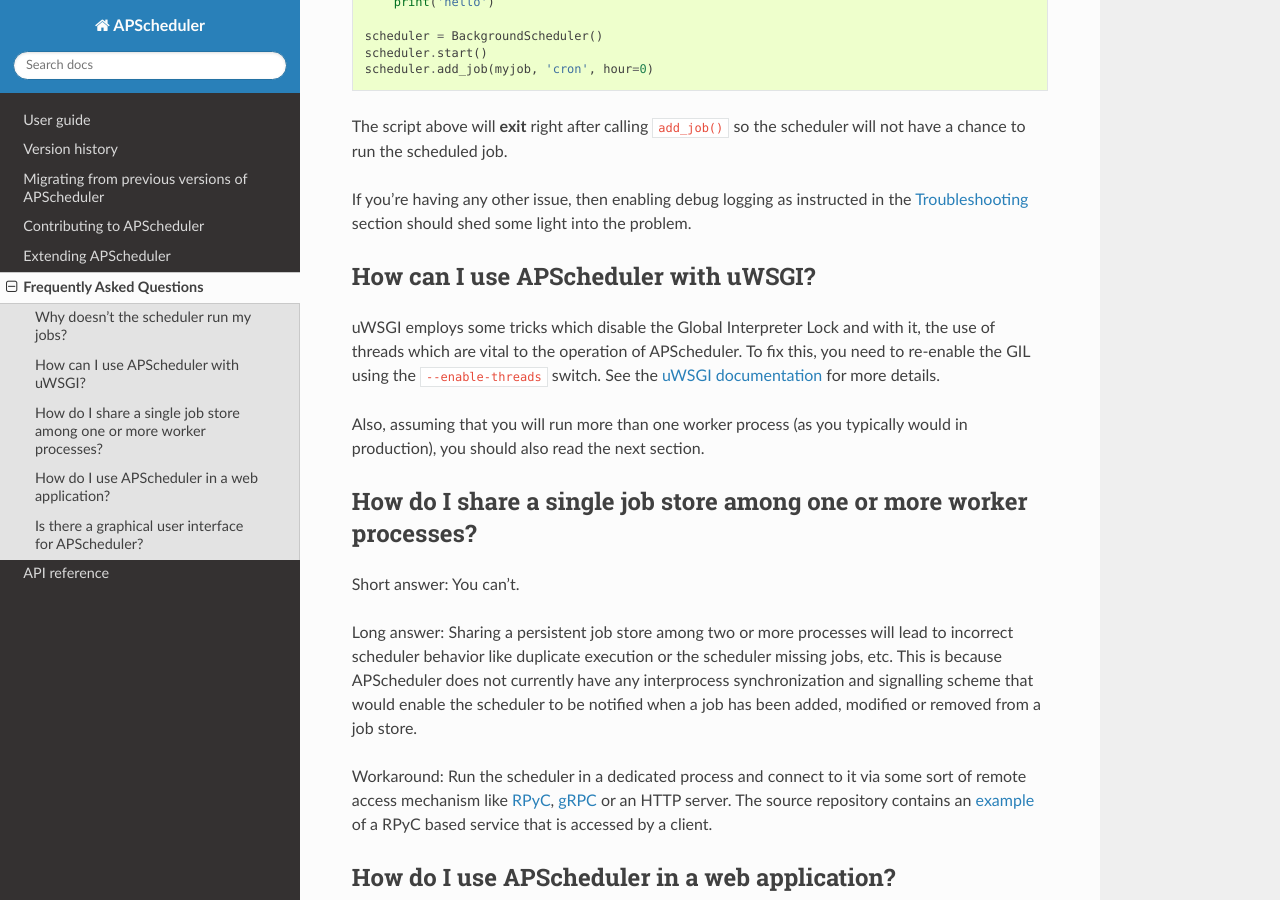
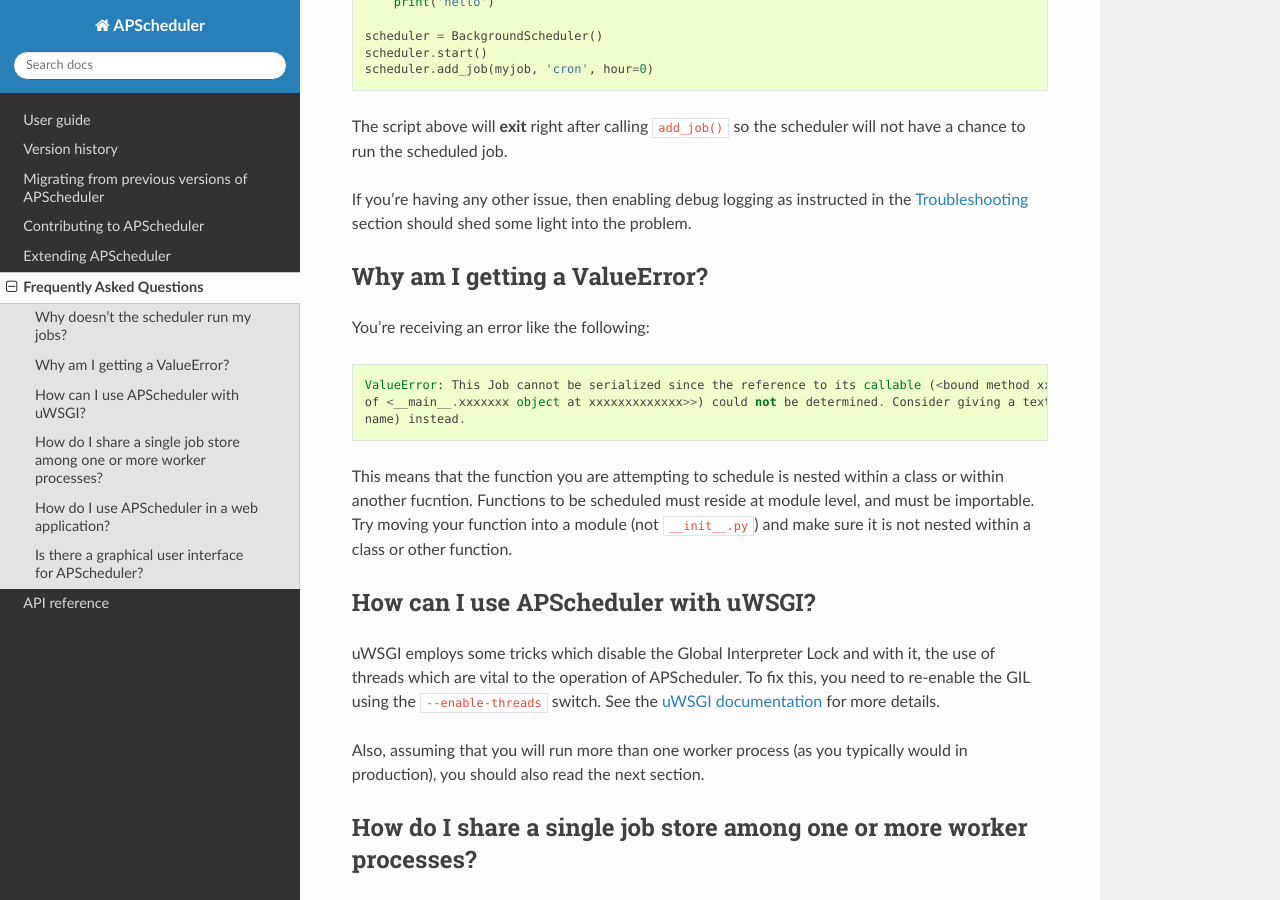
Before and after one commit to agronholm/apscheduler, a Sphinx documentation site: the page built from docs/faq.rst, in a window 1280 px wide and 900 px high, scrolled down 478 px. Built offline with Sphinx 7.4.7 and the Read the Docs theme 2.0.0, drawn with Linux system fonts in a browser that asks for light colours.

Commit message:
Update FAQ to Explain Common ValueErrors

```diff
--- a/docs/faq.rst
+++ b/docs/faq.rst
@@ -28,6 +28,16 @@
 
 If you're having any other issue, then enabling debug logging as instructed in the
 :ref:`troubleshooting` section should shed some light into the problem.
+
+Why am I getting a ValueError?
+=====================================
+You're receiving an error like the following::
+
+   ValueError: This Job cannot be serialized since the reference to its callable (<bound method xxxxxxxx.on_crn_field_submission
+   of <__main__.xxxxxxx object at xxxxxxxxxxxxx>>) could not be determined. Consider giving a textual reference (module:function
+   name) instead.
+
+This means that the function you are attempting to schedule is nested within a class or within another fucntion. Functions to be scheduled must reside at module level, and must be importable. Try moving your function into a module (not ``__init__.py``) and make sure it is not nested within a class or other function.
 
 How can I use APScheduler with uWSGI?
 =====================================
```
